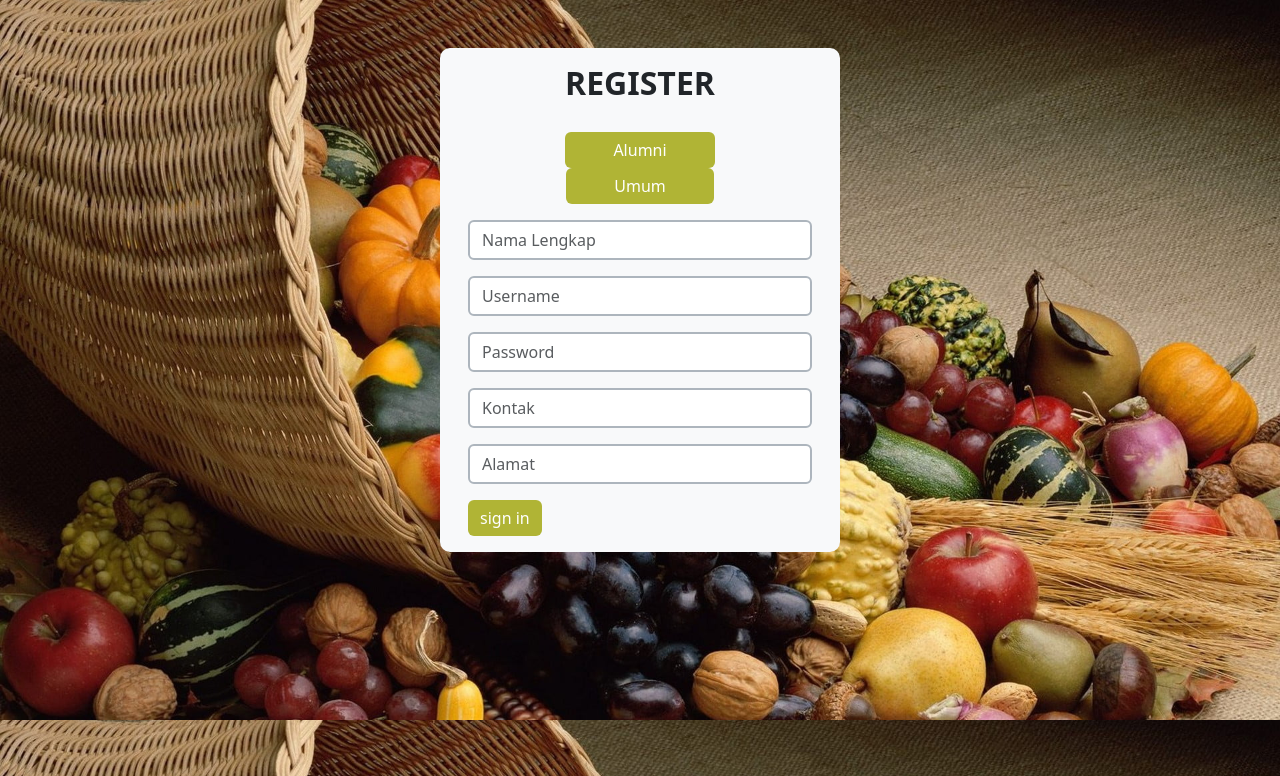
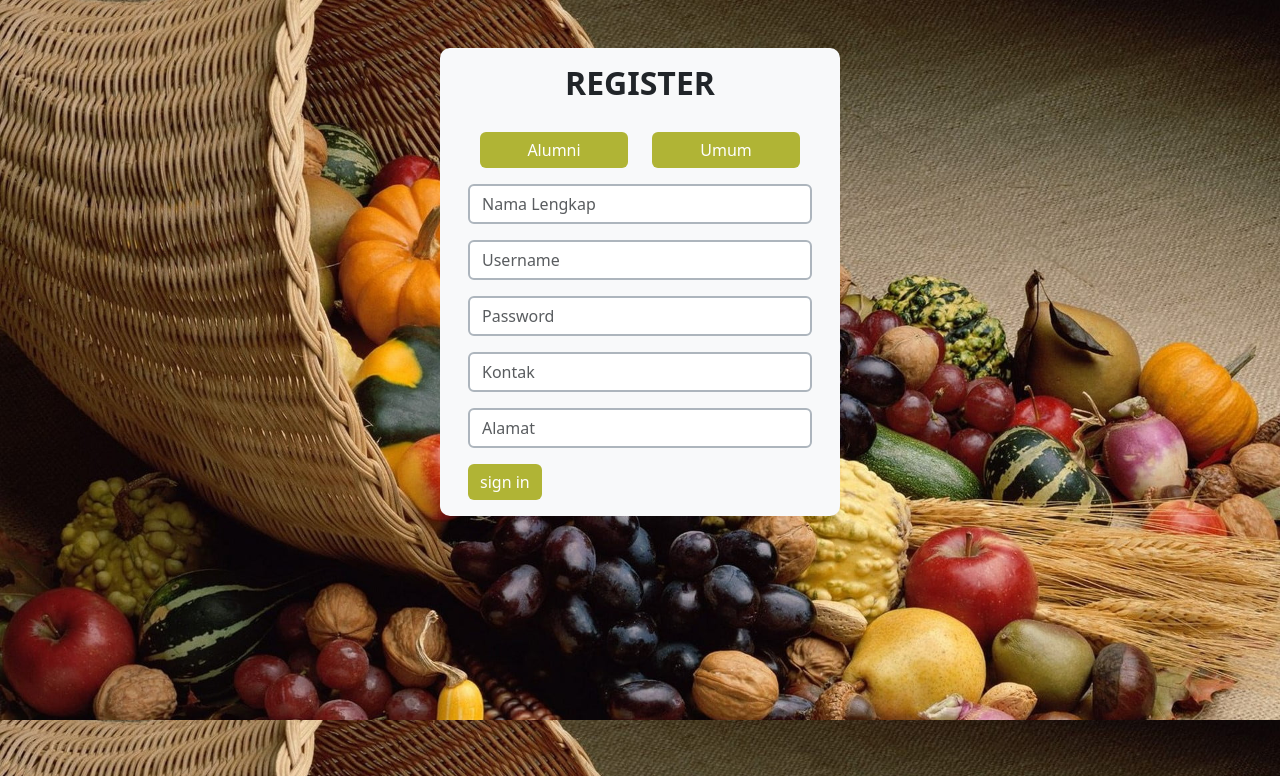
Before and after one commit to fidz-rgb/MediatamaB6, a PHP site: page /auth/register.php in a window 1280 px wide. Shown: the top 776 px of the page. Run offline with PHP 8.4, Linux system fonts and the light colour scheme.

Commit message:
modif UI register dan tambah list ignore

```diff
--- a/auth/register.php
+++ b/auth/register.php
@@ -17,11 +17,21 @@
             <!-- pilihan -->
             <div class="container text-center mb-3" role="tablist">
                 <div class="row">
-                    <div class="col">
-                        <button type="button" class="btn btn-primary px-5" id="tab-alumni" style="background-color:#B0B435; border:none;"><a href="#alumniReg" style="text-decoration: none; color:white;">Alumni</a></button>
+                    <div class="col nav-item" role="presentation">
+                        <a class="nav-link active" id="tab-alum" data-bs-toggle="pill" href="#pills-alumni" role="tab"
+                            aria-controls="pills-alumni" aria-selected="true">
+                            <button type="button" class="btn btn-primary w-100" style="background-color: #B0B435; border:none;">
+                                Alumni
+                            </button>
+                        </a>
                     </div>
-                    <div class="col">
-                        <button type="button" class="btn btn-primary px-5" id="tab-umum" style="background-color:#B0B435; border:none;"><a href="#umumReg" style="text-decoration: none; color:white;">Umum</a></button>
+                    <div class="col nav-item" role="presentation">
+                        <a class="nav-link" id="tab-umum" data-bs-toggle="pill" href="#pills-umum" role="tab"
+                            aria-controls="pills-umum" aria-selected="false">
+                            <button type="button" class="btn btn-primary w-100" style="background-color: #B0B435; border:none;">
+                                Umum
+                            </button>
+                        </a>
                     </div>
                 </div>
             </div>
@@ -29,7 +39,7 @@
 
             <!--  -->
             <div class="tab-content">
-                <div class="tab-pane fade show active" id="alumniReg" role="tabpanel" aria-labelledby="tab-login">
+                <div class="tab-pane fade show active" id="pills-alumni" role="tabpanel" aria-labelledby="tab-login">
                     <div class="mb-3">
                         <input type="text" class="form-control border border-dark-subtle border-2" id="" placeholder="Nama Lengkap" name="nama">
                     </div>
@@ -50,7 +60,8 @@
                         <button type="submit" class="btn btn-primary" style="background-color:#B0B435; border:none;">sign in</button>
                     </div>
                 </div>
-                <div class="tab-pane fade" id="umumReg" role="tabpanel" aria-labelledby="tab-login">
+
+                <div class="tab-pane fade" id="pills-umum" role="tabpanel" aria-labelledby="tab-register">
                     <div class="mb-3">
                         <input type="text" class="form-control border border-dark-subtle border-2" id="" placeholder="Nama Lengkap" name="nama">
                     </div>
@@ -66,6 +77,8 @@
                 </div>
             </div>
 
+
+
         </form>
     </div>
     <script src="https://cdn.jsdelivr.net/npm/bootstrap@5.3.3/dist/js/bootstrap.bundle.min.js" integrity="sha384-YvpcrYf0tY3lHB60NNkmXc5s9fDVZLESaAA55NDzOxhy9GkcIdslK1eN7N6jIeHz" crossorigin="anonymous"></script>
```
Also changed, not shown: 1 other file.
